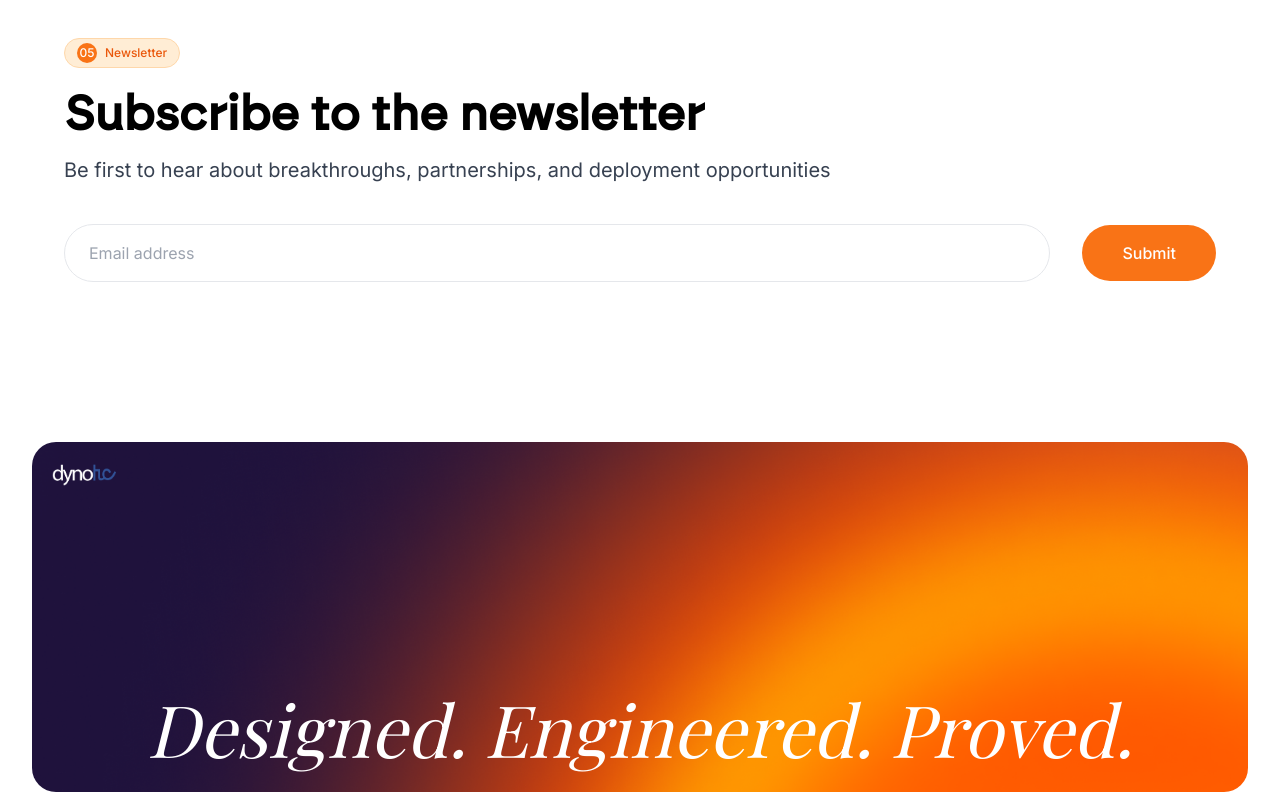
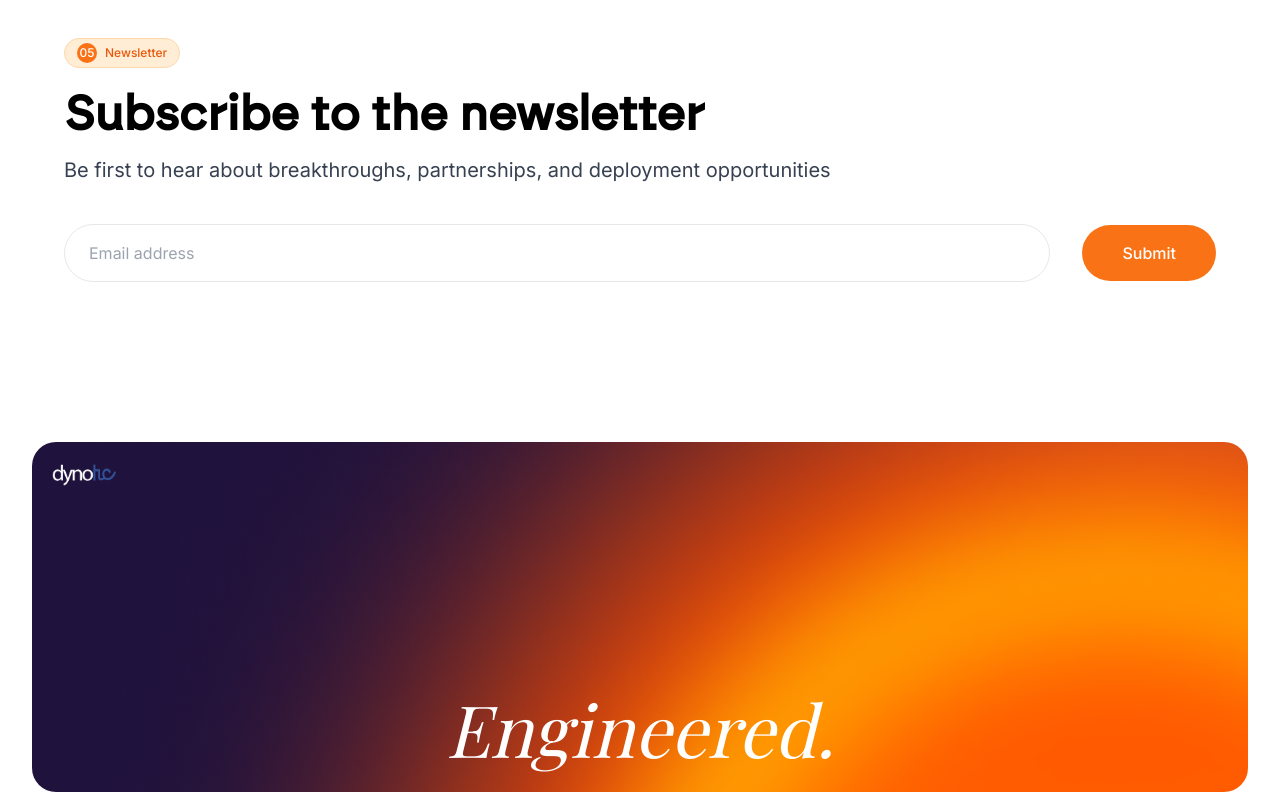
Before and after one commit to quietdutta/robotarm, a React (Vite) app: page / in a window 1280 px wide. Shown: the part 7782-8582 px from the top of the page. Built offline with nearby package versions, Linux system fonts and the light colour scheme; no server answers; a web font is replaced by a local one.

Commit message:
third commit

```diff
--- a/src/components/MadeByHumans.tsx
+++ b/src/components/MadeByHumans.tsx
@@ -24,7 +24,7 @@ const MadeByHumans = () => {
               marginBottom: "-30px",
               padding: "0px 0px 100px"
             }} className="sm:text-5xl font-playfair text-white italic mt-0 mx-0 font-thin text-6xl md:text-7xl py-0 px-0 text-center lg:text-7xl">
-                Designed. Engineered. Proved.
+                Engineered.
               </h2>
             </div>
 
```
